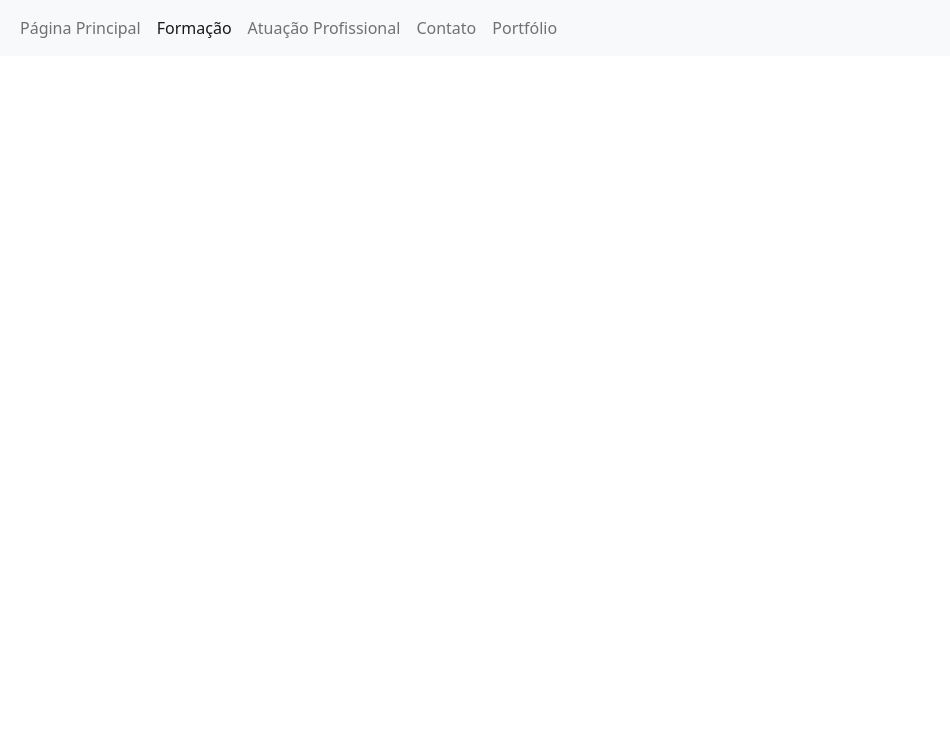
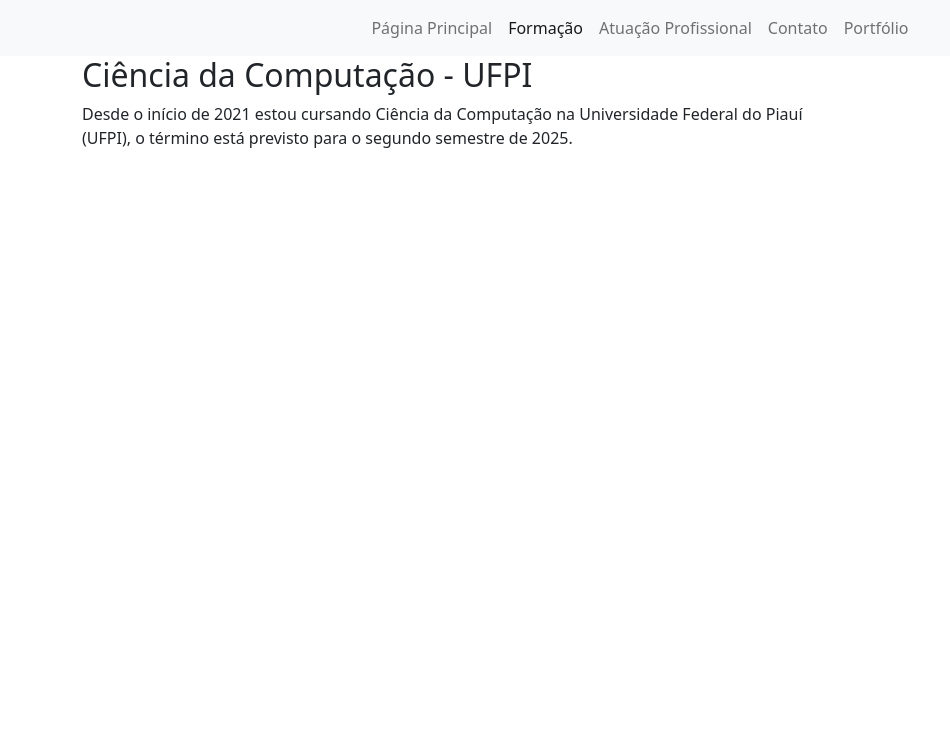
Before and after one commit to ljmlopes/portfolio, a plain HTML site: page formacao.html in a window 1280 px wide. Shown: the top 745 px of the page, without its empty margins (0-950 px from the left). Drawn offline with nearby package versions, Linux system fonts and the light colour scheme.

Commit message:
páginas de apresentação e formação feitas

```diff
--- a/formacao.html
+++ b/formacao.html
@@ -9,12 +9,12 @@
   <body>
     <header>
       <nav class="navbar navbar-expand-lg bg-light">
-            <div class="container-fluid">
+        <div class="container-fluid justify-content-center">
           <button class="navbar-toggler" type="button" data-bs-toggle="collapse" data-bs-target="#navbarSupportedContent" aria-controls="navbarSupportedContent" aria-expanded="false" aria-label="Toggle navigation">
             <span class="navbar-toggler-icon"></span>
           </button>
-              <div class="collapse navbar-collapse" id="navbarSupportedContent">
-                <ul class="navbar-nav me-auto mb-2 mb-lg-0">
+          <div class="collapse navbar-collapse justify-content-center" id="navbarSupportedContent">
+            <ul class="navbar-nav mb-2 mb-lg-0">
               <li class="nav-item">
                 <a class="nav-link" aria-current="page" href="index.html">Página Principal</a>
               </li>
@@ -36,8 +36,14 @@
       </nav>
     </header>
 
-    <main>
-
+    <main class="container">
+      <div class="row ">
+          <div class="col-md-8">
+              <h2>Ciência da Computação - UFPI</h2>
+              <p>Desde o início de 2021 estou cursando Ciência da Computação na Universidade Federal do Piauí (UFPI), o término está previsto para o segundo semestre de 2025.</p>
+          </div>
+          <!-- Você pode adicionar mais colunas aqui para outros conteúdos -->
+      </div>
   </main>
 
     <footer class="fixed-bottom mb-2">
```
Also changed, not shown: atuacao.html (+3 -3 lines), contato.html (+3 -3 lines), index.html (+14 -3 lines), portfolio.html (+3 -3 lines). Lines whose indentation alone changed are shown as unchanged.
